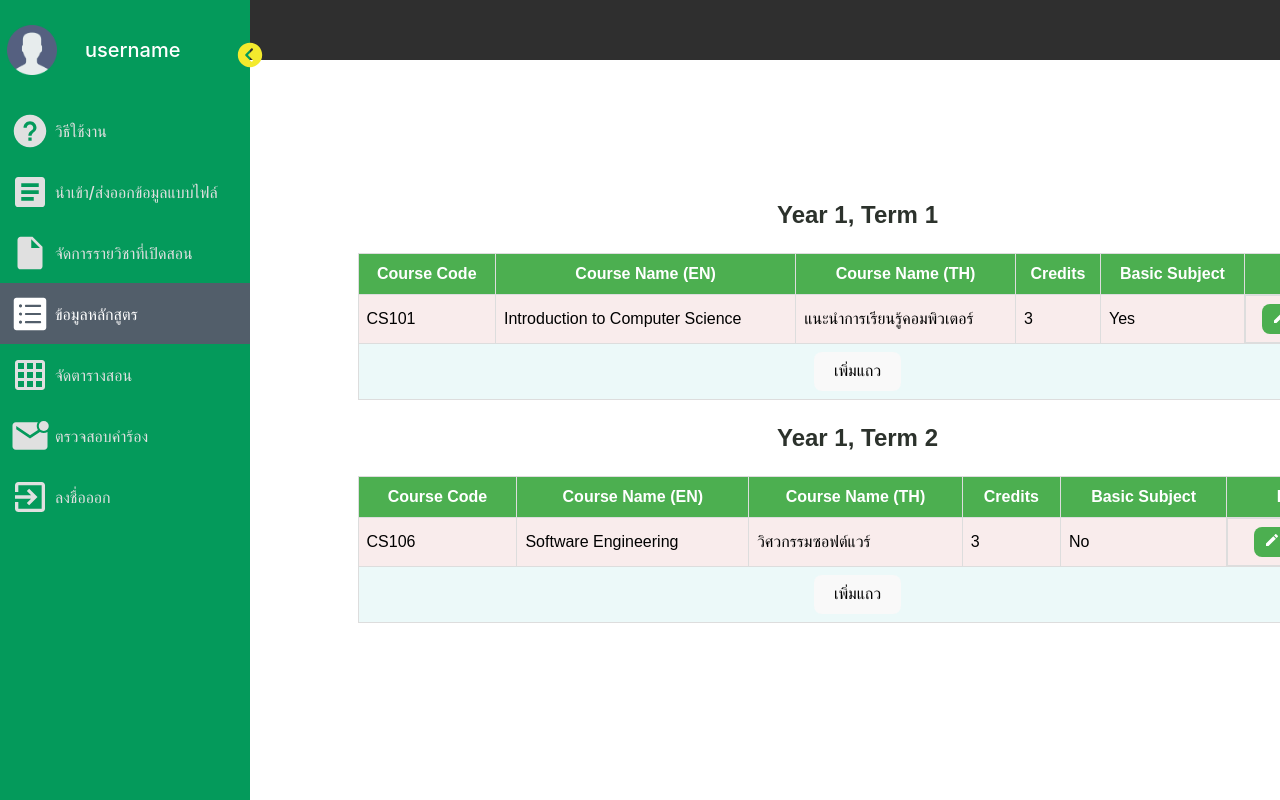
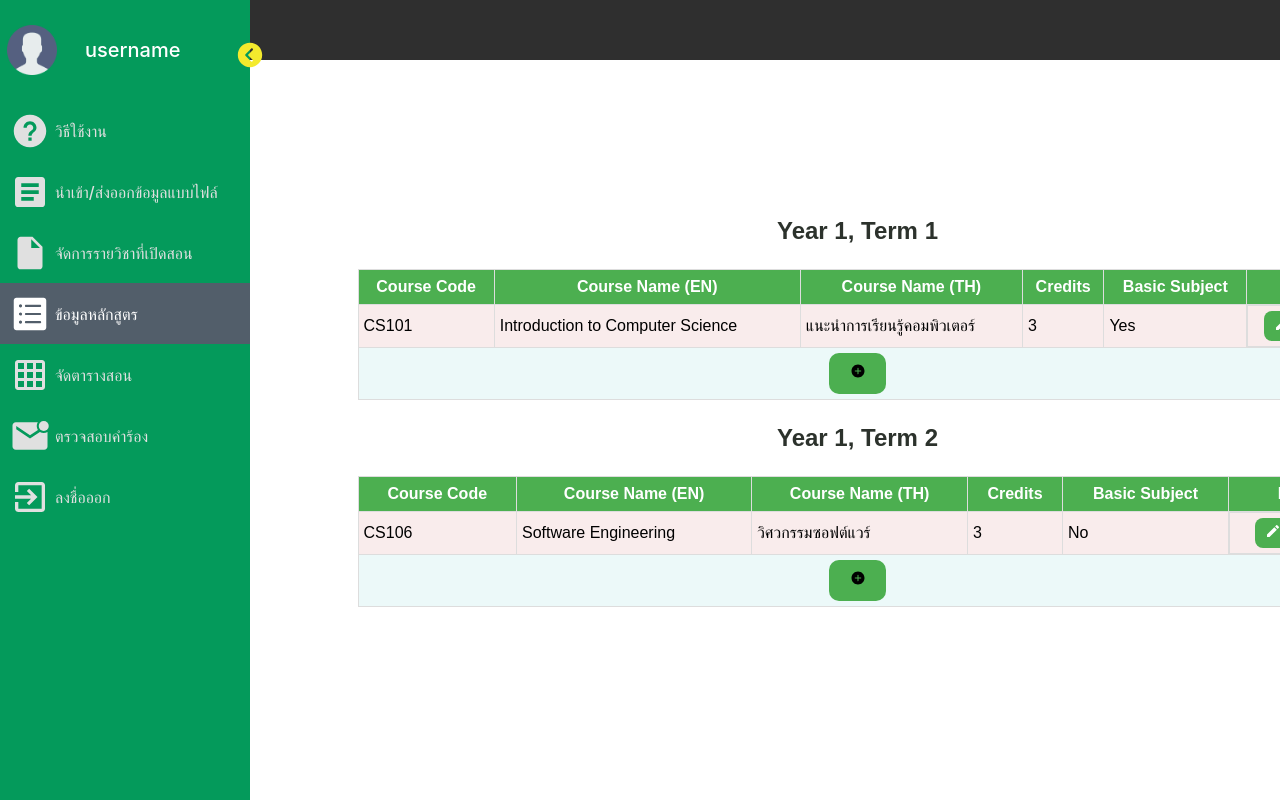
Before and after one commit to nattakit2543/SE-Final, a React (Vite) app in the folder SE_PROJ_2/: page /admin/editTheCourse/edit-sub in a window 1280 px wide. Shown: the top 800 px of the page. Built offline with nearby package versions, Linux system fonts and the light colour scheme; no server answers.

Commit message:
Updated EditSub
-ปรับปรุง UI

```diff
--- a/SE_PROJ_2/src/pages/1Admin/Course/EditSub.css
+++ b/SE_PROJ_2/src/pages/1Admin/Course/EditSub.css
@@ -24,8 +24,9 @@
     max-width: 1200px;
 }
 
-.course-details-table th, .course-details-table td {
-    padding: 8px;
+.course-details-table th,
+.course-details-table td {
+    padding: 5px;
     text-align: left;
     border: 1px solid #ddd;
     color: black;
@@ -45,21 +46,32 @@
     background-color: #ecf9f9;
 }
 
+.add-course-button {
+    align-items: center;
+    justify-content: center;
+    background-color: #4CAF50;
+    border-radius: 10px;
+}
+
 .back-button {
+    display: flex;
+    align-items: center;
+    justify-content: center;
+    gap: 10px;
     position: absolute;
     top: 90px;
     right: 20px;
     padding: 10px 20px;
-    font-size: 16px;
-    background-color: #e58383;
+    font-size: 36px;
+    background-color: #454343;
     border: none;
     cursor: pointer;
     transition: background-color 0.3s ease;
-    color: #2c322c;
+    color: #ffffff;
 }
 
 .back-button:hover {
-    background-color: #e0e0e0;
+    background-color: #ea0d0d;
 }
 
 .edit-delete-buttons {
--- a/SE_PROJ_2/src/pages/1Admin/Course/EditSub.jsx
+++ b/SE_PROJ_2/src/pages/1Admin/Course/EditSub.jsx
@@ -1,6 +1,7 @@
 import React, { useState } from "react";
 import { useNavigate } from "react-router-dom";
-import { IoMdCreate, IoIosTrash } from "react-icons/io";
+import { IoMdCreate, IoIosTrash, IoIosAddCircle } from "react-icons/io";
+import { IoArrowBackCircle } from "react-icons/io5";
 import ConfirmDeletePopup from "./ConfirmDeletePopup";
 import "./EditSub.css";
 
@@ -122,7 +123,7 @@ const EditSub = () => {
                         onChange={(e) => handleEditChange(e, term, index)}
                       />
                     ) : (
-                      course.basic_subject === "" ? "" : (course.basic_subject === "true" ? "Yes" : "No")
+                      course.basic_subject === "true" ? "Yes" : "No"
                     )}
                   </td>
                   <td className="edit-delete-buttons">
@@ -133,7 +134,7 @@ const EditSub = () => {
               ))}
               <tr>
                 <td colSpan="6" style={{ textAlign: "center" }}>
-                  <button className="add-course-button" onClick={() => handleAddCourse(term)}>เพิ่มแถว</button>
+                  <button className="add-course-button" onClick={() => handleAddCourse(term)}><IoIosAddCircle/></button>
                 </td>
               </tr>
             </tbody>
@@ -145,7 +146,7 @@ const EditSub = () => {
         onClose={closePopup}
         onConfirm={handleDeleteCourse}
       />
-      <button className="back-button" onClick={() => navigate(-1)}>Go Back</button>
+      <button className="back-button" onClick={() => navigate(-1)}><IoArrowBackCircle /> </button>
     </div>
   );
 };
```
